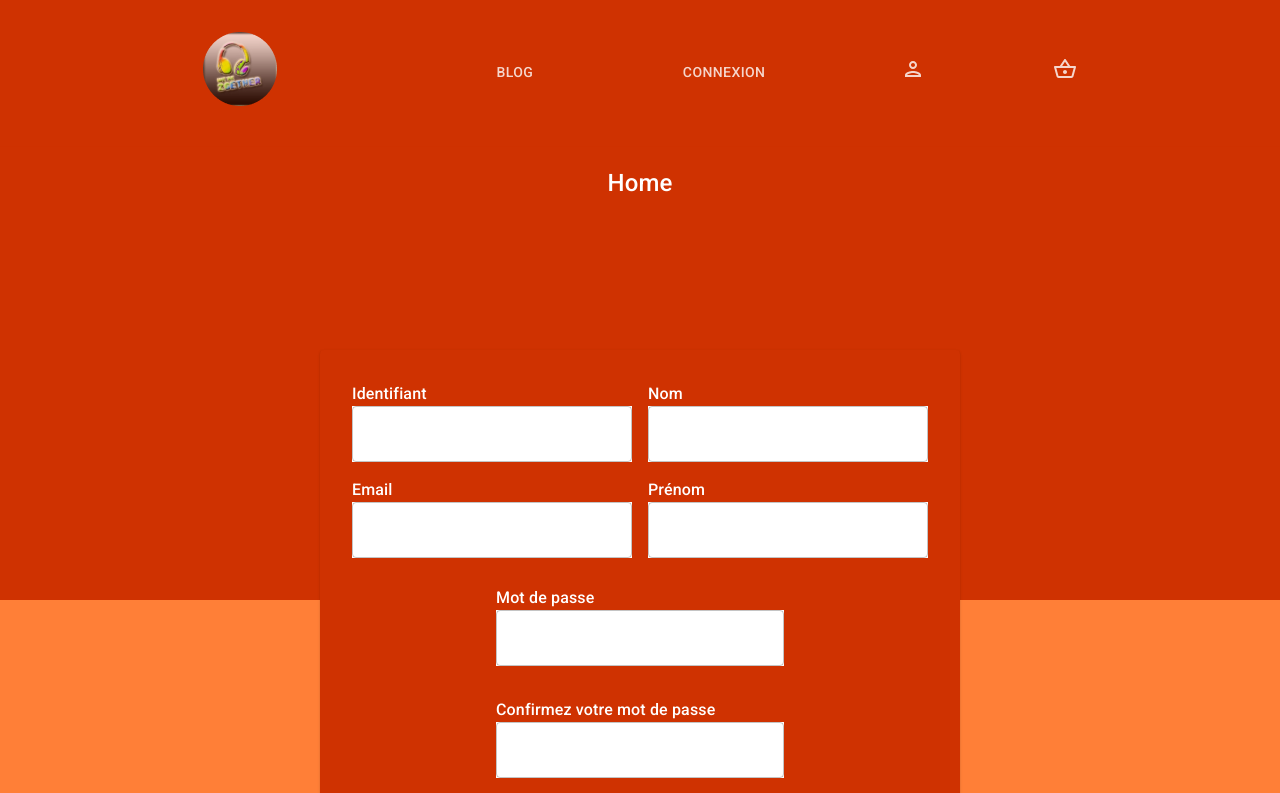
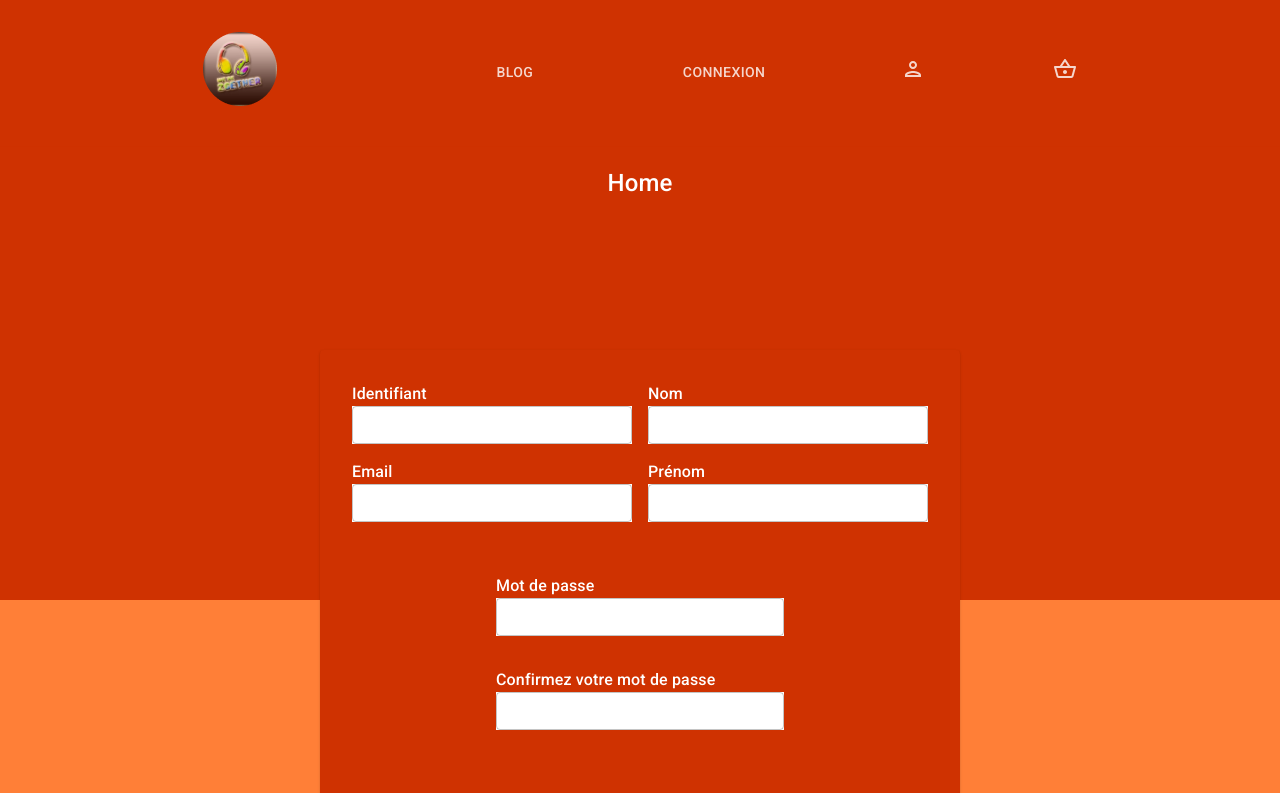
Before and after one commit to nivorako/weare2gether, a React (Create React App) app: page /SignUp in a window 1280 px wide. Shown: the top 793 px of the page. Built offline with nearby package versions, Linux system fonts and the light colour scheme; what parse would draw is missing.

Commit message:
fix css on inputBoxes / Carroussel

```diff
--- a/src/components/Contact.js
+++ b/src/components/Contact.js
@@ -192,6 +192,9 @@ const H2 = styled.h2``;
 const ContactInput = styled.div`
     width: 70%;
     padding: 0.5rem;
+    @media (max-width: 600px){
+        width: 90%;
+    }
 `;
 
 const ContactLinkItems = styled.div`
@@ -223,6 +226,7 @@ const CustomTextField = styled(TextField)`
             border: none;
             background-color: white;
             outline: none;
+            height: 5px;
             &:focus {
                 border: none;
                 background-color: white;
--- a/src/pages/Caroussel.js
+++ b/src/pages/Caroussel.js
@@ -107,7 +107,7 @@ const Caroussel = () => {
 
 const CarousselContainer = styled.main`
     width: 100%;
-    height: 100vh;
+    height: 75vh;
 `;
 
 const CarousselBox = styled.article`
@@ -125,13 +125,13 @@ position: relative;
     align-items: center;
     padding-left: 0;
     @media (max-width: 764px){
-        width: 90%;
+        width: 100%;
     }
 `;
 
 const CarousselItem = styled.li`
     width: 100%;
-    height: 50%;
+    height: 100%;
     list-style-type: none;
 `;
 
--- a/src/pages/SignUp.js
+++ b/src/pages/SignUp.js
@@ -13,6 +13,7 @@ import {
     Box,
     Button
     } from "@mui/material";
+import { css } from '@emotion/react';
 
 import { createTheme, ThemeProvider } from "@mui/material/styles";
 import Container from "@mui/material/Container";
@@ -172,10 +173,8 @@ const SignUp = () => {
 
                         </Grid>
                     </Box>
-                    <Box
-                        width="50%"
-                    >
-                       <Grid container >
+                    <SignUpPswdBox>
+                       <Grid  container >
                             <Box mb={4} width="100%">
                                 <Grid item xs={12} >
                                     <Typography>
@@ -225,7 +224,7 @@ const SignUp = () => {
                                 />
                             </Grid>
                        </Grid>
-                    </Box>
+                    </SignUpPswdBox>
                     <StyledButton type='submit'>Envoyer</StyledButton>
                     <Typography>
                         Créez un compte pour accéder à votre profil, réserver ou s'abonner à un évènement
@@ -268,6 +267,16 @@ const SignUpBox = styled(Paper)`
         width: 100%;
         bottom: 0;
     }
+    @media (max-width: 600px){
+        height: 650px;
+    }
+`;
+
+const SignUpPswdBox = styled.div`
+    width: 50%;
+    @media(max-width: 600px){
+        width: 100%;
+    }
 `;
 
 const CustomTextField = styled(TextField)`
@@ -276,6 +285,7 @@ const CustomTextField = styled(TextField)`
             border: none;
             background-color: white;
             outline: none;
+            height: 5px;
             &:focus {
                 border: none;
                 background-color: white;
@@ -293,6 +303,9 @@ const CustomTextField = styled(TextField)`
 const StyledButton = styled(Button)`
     color: white;
     opacity: .8;
+    @media(max-width: 600px){
+        margin: 1rem;
+    }
     &:hover {
         opacity: 1;
         box-shadow: .5px .5px .5px 2px white;
```
